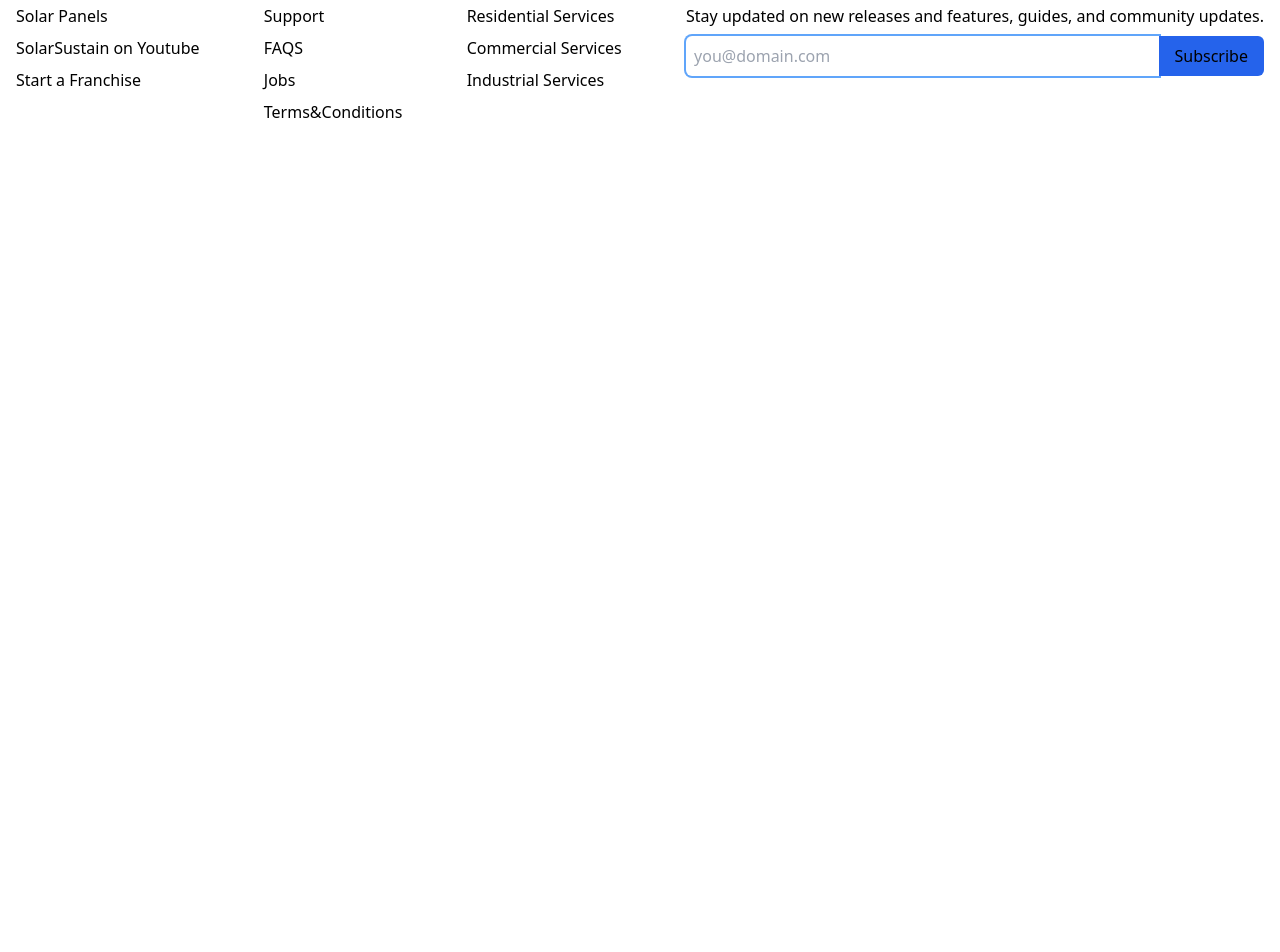
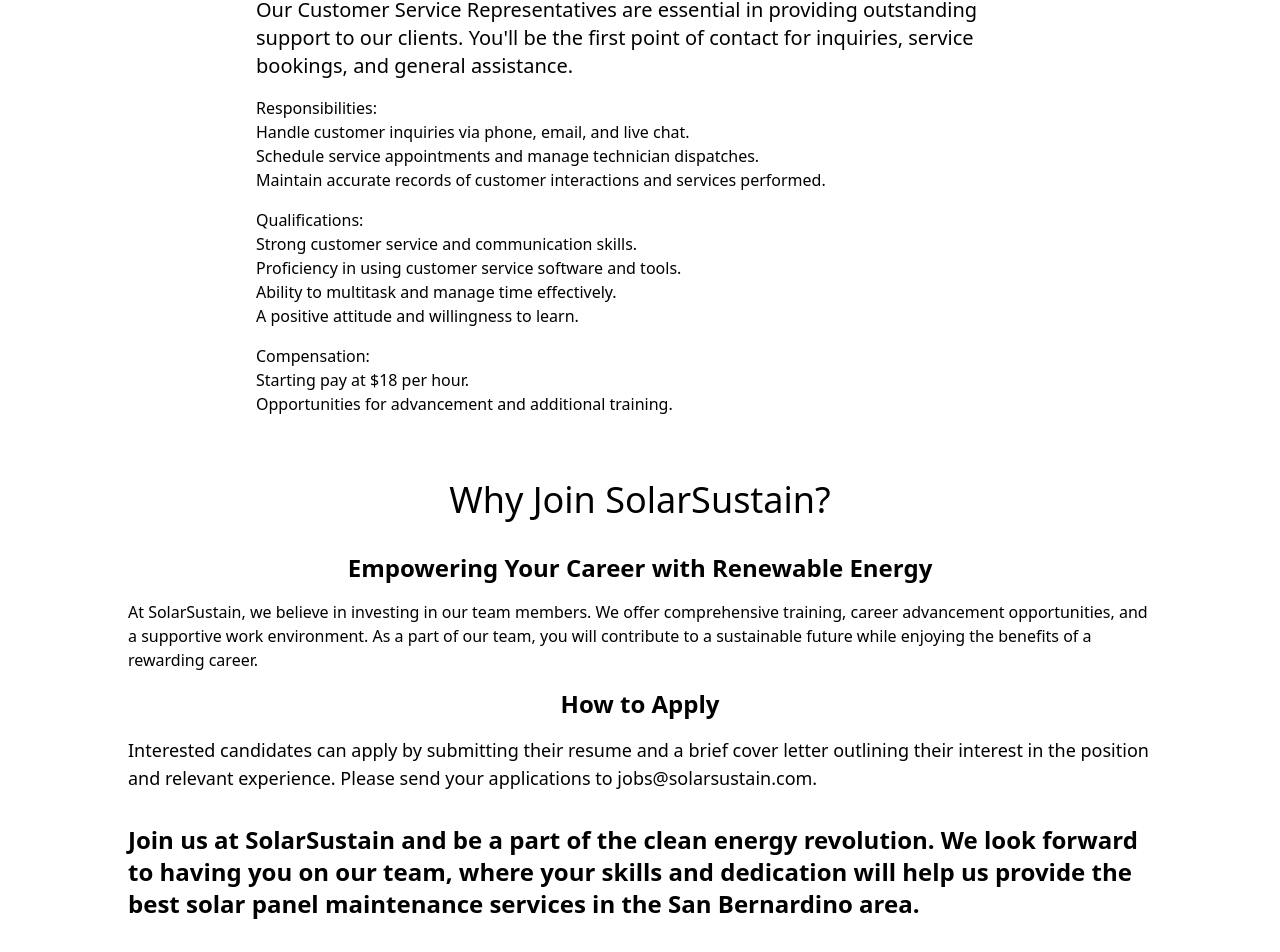
Before and after one commit to gerardojgarcia/solar_sustain_2, a Nuxt app: page /jobs in a window 1280 px wide. Shown: the part 1980-2932 px from the top of the page. Before the commit the page ends 2232 px from the top, so only its background shows below. Built offline with nearby package versions, Linux system fonts and the light colour scheme.

Commit message:
updated jobs page copy

```diff
--- a/components/TheHeader.vue
+++ b/components/TheHeader.vue
@@ -18,7 +18,7 @@
             <NuxtLink to="support" class="hover:text-blue-400" >Contact</NuxtLink>
 
         </nav>
-        <NuxtLink to="quote" class="hero-quote bg-blue-400 hover:bg-blue-200 hover:text-black p-2 rounded-md">Get A Free Quote</NuxtLink>
+        <NuxtLink to="quote" class="hero-quote  bg-blue-400 hover:bg-blue-200 hover:text-black p-2 rounded-md">Get A Free Quote</NuxtLink>
         </header>
     </div>
 </template>
--- a/pages/jobs.vue
+++ b/pages/jobs.vue
@@ -1,53 +1,121 @@
-<script setup>
-
-</script>
+<script setup></script>
 <template>
   <section class="dark:bg-black py-16 dark:text-white">
-        <TheHeader/>
-        <AppSubpageHero title="Jobs"/>
+    <TheHeader />
+    <AppSubpageHero title="Jobs" />
 
     <div class="container p-32 dark:text-white">
       <h1 class="text-5xl mb-16">Join the SolarSustain Team</h1>
       <div class="pb-8 text-2xl px-32">
-
-                <p class="job-subheading">Are you passionate about renewable energy and providing exceptional customer service? Do you enjoy working outdoors and ensuring top-notch service quality? If so, SolarSustain has the perfect opportunity for you! We are looking for dedicated individuals to join our team in the San Bernardino area.</p>
+        <p class="job-subheading">
+          Are you passionate about renewable energy and providing exceptional customer
+          service? Do you enjoy working outdoors and ensuring top-notch service quality?
+          If so, SolarSustain has the perfect opportunity for you! We are looking for
+          dedicated individuals to join our team in the San Bernardino area.
+        </p>
       </div>
       <h2 class="text-4xl mb-8">Job Opportunities:</h2>
-            <div class="space-y-4">
 
-            <strong class="text-3xl">1. Solar Panel Maintenance Technician</strong>
+      <!--Job Post-->
+      <div class="px-32 space-y-4 mb-16">
+        <strong class="text-3xl mb-8">1. Solar Panel Maintenance Technician</strong>
         <p class="font-bold text-2xl">Start Your Career in Solar Energy</p>
-            <p class="text-xl">As a Solar Panel Maintenance Technician, you'll play a crucial role in maintaining the efficiency and longevity of our clients' solar panel systems. Our technicians are the backbone of our service, ensuring that every job is completed to the highest standard</p>
+        <p class="text-xl">
+          As a Solar Panel Maintenance Technician, you'll play a crucial role in
+          maintaining the efficiency and longevity of our clients' solar panel systems.
+          Our technicians are the backbone of our service, ensuring that every job is
+          completed to the highest standard
+        </p>
 
-
-            <ul>Responsibilities:
+        <ul>
+          Responsibilities:
           <li>Perform cleaning, maintenance, and inspections of solar panel systems</li>
-                <li>Provide excellent customer service by addressing client concerns and explaining maintenance procedures.</li>
-                <li>Ensure all safety protocols are followed, especially when working at heights.</li>
-
+          <li>
+            Provide excellent customer service by addressing client concerns and
+            explaining maintenance procedures.
+          </li>
+          <li>
+            Ensure all safety protocols are followed, especially when working at heights.
+          </li>
         </ul>
-            <ul>Qualifications:
+        <ul>
+          Qualifications:
           <li>Comfortable working on roofs and at heights.</li>
           <li>Strong attention to detail and problem-solving skills.</li>
           <li>Excellent communication and customer service abilities.</li>
-            <li>Prior experience in solar maintenance or a related field is a plus, but not required.</li>
-
+          <li>
+            Prior experience in solar maintenance or a related field is a plus, but not
+            required.
+          </li>
         </ul>
 
-            <ul>Compensation:
+        <ul>
+          Compensation:
           <li>Starting pay at $20 per hour.</li>
           <li>Opportunities for advancement and additional training.</li>
+        </ul>
+      </div>
 
+      <!--Job Post-->
+      <div class="px-32 space-y-4">
+        <strong class="text-3xl mb-8">2. Customer Service Representative</strong>
+        <p class="font-bold text-2xl">Be the Voice of SolarSustain</p>
+        <p class="text-xl">
+          Our Customer Service Representatives are essential in providing outstanding
+          support to our clients. You'll be the first point of contact for inquiries,
+          service bookings, and general assistance.
+        </p>
 
+        <ul>
+          Responsibilities:
+          <li>Handle customer inquiries via phone, email, and live chat.</li>
+          <li>Schedule service appointments and manage technician dispatches.</li>
+          <li>
+            Maintain accurate records of customer interactions and services performed.
+          </li>
+        </ul>
+        <ul>
+          Qualifications:
+          <li>Strong customer service and communication skills.</li>
+          <li>Proficiency in using customer service software and tools.</li>
+          <li>Ability to multitask and manage time effectively.</li>
+          <li>A positive attitude and willingness to learn.</li>
         </ul>
 
-
-
+        <ul>
+          Compensation:
+          <li>Starting pay at $18 per hour.</li>
+          <li>Opportunities for advancement and additional training.</li>
+        </ul>
       </div>
 
+      <div class="flex flex-col items-center mt-16">
+        <h3 class="text-4xl pb-8">Why Join SolarSustain?</h3>
+        <strong class="pb-4 text-2xl"
+          >Empowering Your Career with Renewable Energy</strong
+        >
+        <p>
+          At SolarSustain, we believe in investing in our team members. We offer
+          comprehensive training, career advancement opportunities, and a supportive work
+          environment. As a part of our team, you will contribute to a sustainable future
+          while enjoying the benefits of a rewarding career.
+        </p>
 
+        <strong class="py-4 text-2xl">How to Apply</strong>
+        <p class="text-lg pb-8">
+          Interested candidates can apply by submitting their resume and a brief cover
+          letter outlining their interest in the position and relevant experience. Please
+          send your applications to jobs@solarsustain.com.
+        </p>
+
+        <p class="font-bold text-2xl">
+          Join us at SolarSustain and be a part of the clean energy revolution. We look
+          forward to having you on our team, where your skills and dedication will help us
+          provide the best solar panel maintenance services in the San Bernardino area.
+        </p>
+      </div>
     </div>
 
-        <TheFooter/>
+    <TheFooter />
   </section>
 </template>
```
Lines whose indentation alone changed are shown as unchanged.
